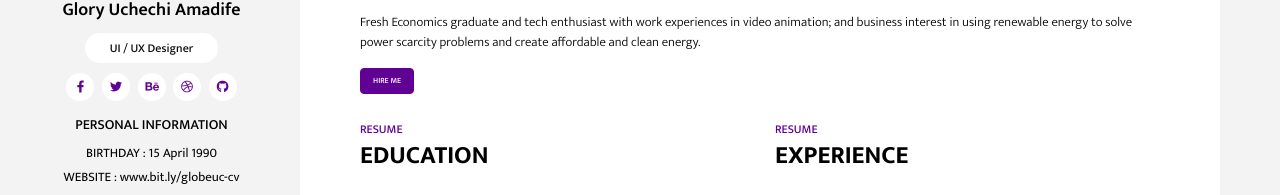
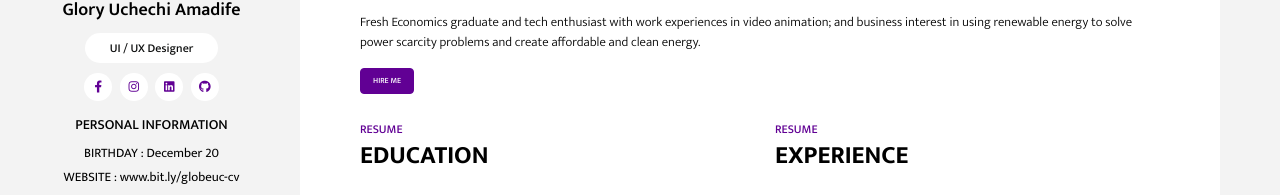
Before and after one commit to GloBeau/AMADIFE-GLORY, a website: page index.html in a window 1280 px wide. Shown: the part 152-347 px from the top of the page. Drawn offline with Linux system fonts and the light colour scheme.

Commit message:
Socials update 2

```diff
--- a/index.html
+++ b/index.html
@@ -47,16 +47,15 @@
                 <span class="badge badge-white badge-pill profile-designation">UI / UX Designer</span>
             </div>
             <nav class="social-links">
-                <a href="#!" class="social-link"><i class="fab fa-facebook-f"></i></a>
-                <a href="#!" class="social-link"><i class="fab fa-twitter"></i></a>
-                <a href="#!" class="social-link"><i class="fab fa-behance"></i></a>
-                <a href="#!" class="social-link"><i class="fab fa-dribbble"></i></a>
-                <a href="#!" class="social-link"><i class="fab fa-github"></i></a>
+                <a href="https://www.facebook.com/globeau.uc" class="social-link"><i class="fab fa-facebook-f"></i></a>
+                <a href="https://www.instagram.com/globeau_uc" class="social-link"><i class="fab fa-instagram"></i></a>
+                <a href="https://www.linkedin.com/in/glory-amadife" class="social-link"><i class="fab fa-linkedin"></i></a>
+                <a href="https://github.com/GloBeau" class="social-link"><i class="fab fa-github"></i></a>
             </nav>
             <div class="widget">
                 <h5 class="widget-title">personal information</h5>
                 <div class="widget-content">
-                    <p>BIRTHDAY : 15 April 1990</p>
+                    <p>BIRTHDAY : December 20</p>
                     <p>WEBSITE : www.bit.ly/globeuc-cv</p>
                     <p>PHONE : +234 8064501332</p>
                     <p>MAIL : uglory16@gmail.com</p>
```
